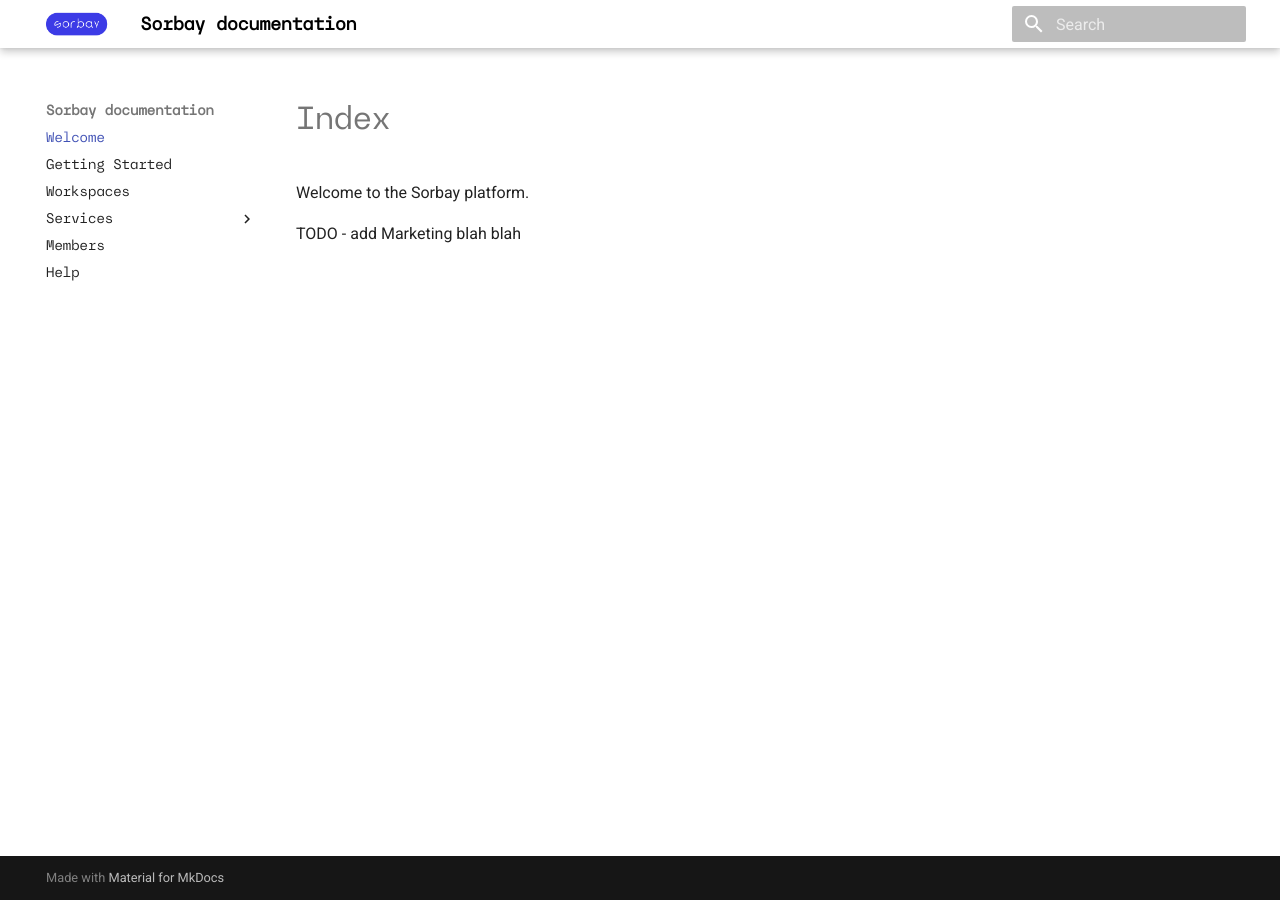
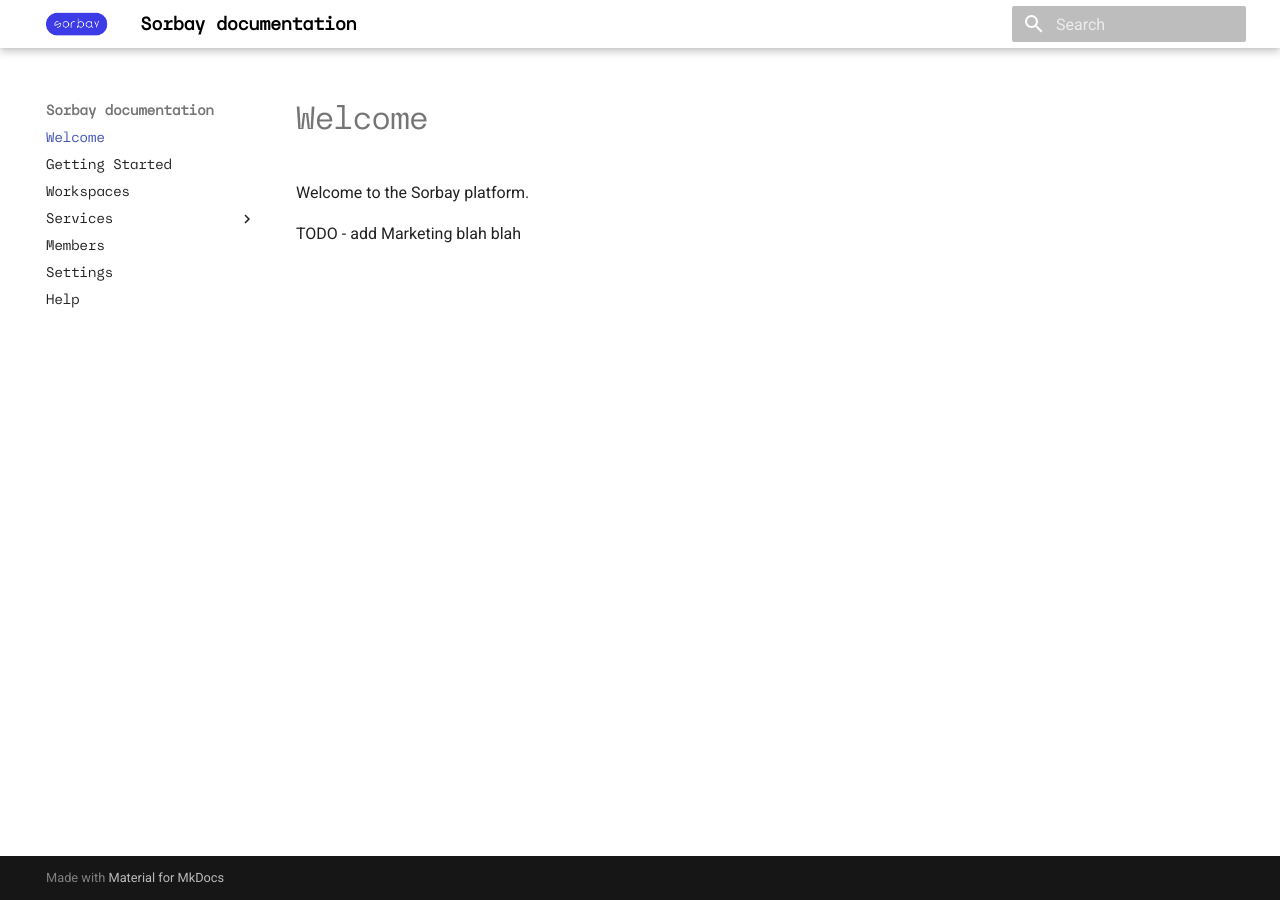
Before and after one commit to sorbay/sorbay-documentation, an MkDocs documentation site: the page built from docs/en/index.md, in a window 1280 px wide. Built offline with MkDocs 1.6.1 and Material for MkDocs 9.7.7, drawn with Linux system fonts in a browser that asks for light colours.

Commit message:
Working on english documentation

```diff
--- a/docs/en/index.md
+++ b/docs/en/index.md
@@ -1,4 +1,4 @@
-# Index
+# Welcome
 
 Welcome to the Sorbay platform.
 
--- a/mkdocs.yml
+++ b/mkdocs.yml
@@ -16,11 +16,12 @@ plugins:
       lang: en                                      # Set language for search
 
 nav:
-  - Welcome: 'index.md'
+  - 'Welcome': 'index.md'
   - Getting Started: 'start.md'
   - Workspaces: 'workspaces.md'
   - Services:
     - About: 'services.md'
     - ID light Service: 'idlight.md'
   - Members: 'members.md'
+  - Settings: 'settings.md'
   - Help: 'help.md'
```
Also changed, not shown: docs/en/settings.md (+0 -2 lines).
